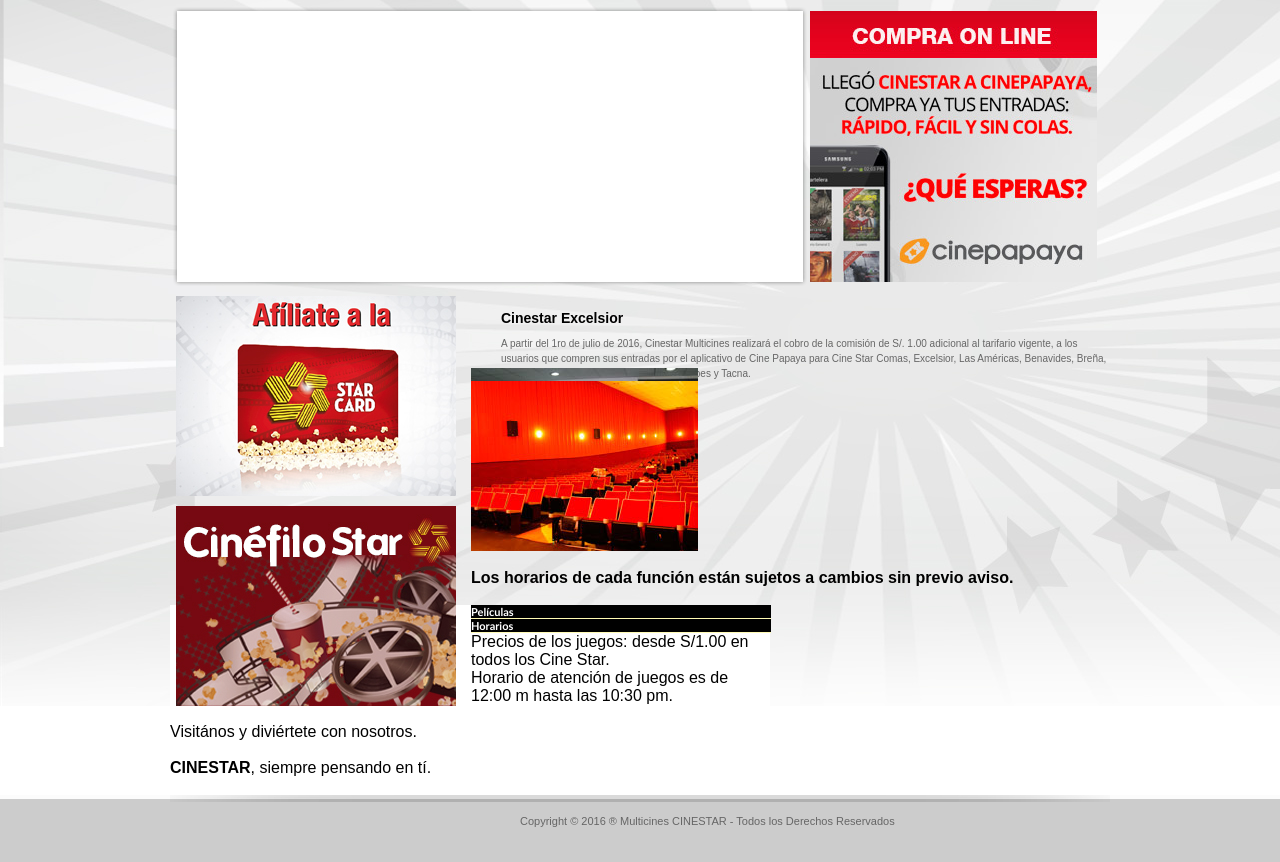
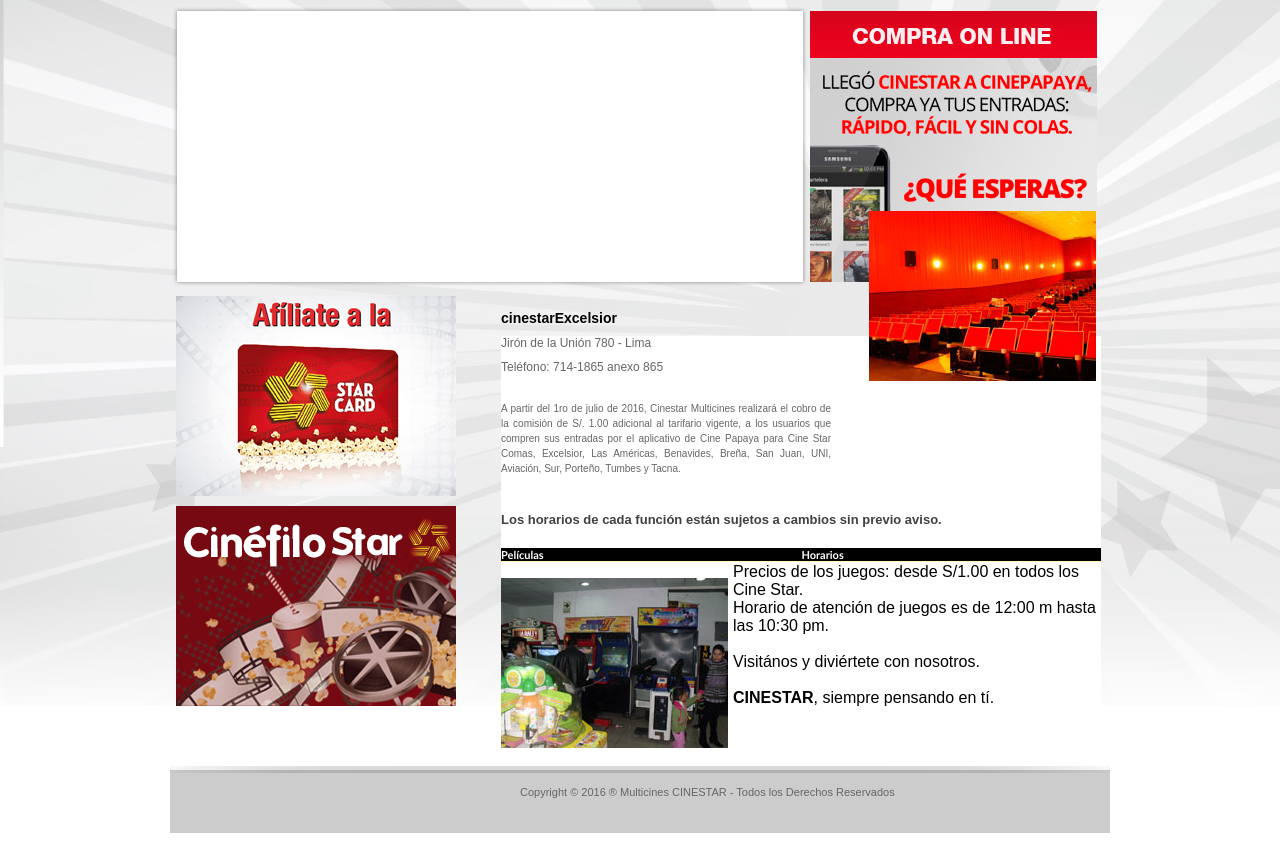
Before and after one commit to pamelafiguer/Cinestar, a Flask app: page /cines/1 in a window 1280 px wide. Shown: the part 194-1056 px from the top of the page. After the commit the page ends 1027 px from the top, so only its background shows below. Run offline with Flask 3, Linux system fonts and the light colour scheme.

Commit message:
Cinestar.python

```diff
--- a/app/app.py
+++ b/app/app.py
@@ -1,80 +1,164 @@
 from flask import Flask, render_template, url_for
+
 import mysql.connector
+
 
 app = Flask (__name__)
 
+
 config = {
+
      'host' : 'localhost',
+
      'user' : 'root',
+
      'password' : '',
+
      'database' : 'cinestar'
+
 }
 
+
 configRemote = {
+
      'host' : 'srv1101.hstgr.io',
+
      'user' : 'u584908256_cinestar',
+
      'password' : 'Senati2023@',
+
      'database' : 'u584908256_cinestar'
+
 }
+
 
 cnx = mysql.connector.connect(**config)
 
+
 @app.route('/')
+
 def index():
+
      print(url_for('index'))
      print(url_for('cines'))
      print(url_for('peliculas'))
-     print(url_for('nombre', id = '1'))
-     print(url_for('cines', nombre = 'print(CinestarExcelsior)'))
+
+     print(url_for('peli', id = '1'))
+
+     print(url_for('cines', nombre = 'CinestarExcelsior)'))
+
 
 
      return render_template('index.html')
 
 
+
 @app.route('/cines')
+
 def cines():
+
      cursor = cnx.cursor(dictionary=True)
+
      cursor.callproc('sp_getCines')
+
      for data in cursor.stored_results():
+
           cines = data.fetchall()
      cursor.close()
+
      #return cines
+
      return render_template('cines.html', cines=cines)
 
+
 @app.route('/cartelera')
+
 def peliculas():
 
+
      cursor = cnx.cursor(dictionary=True)
+
      cursor.callproc('sp_getPeliculass')
+
      for data in cursor.stored_results():
+
           peliculas = data.fetchall()
      cursor.close()
+
      #return peliculas
+
      return render_template('peliculas.html', peliculas=peliculas)
 
-@app.route('/peliculas/cartelera/<id>')
-def nombre(id):
+
+@app.route('/cartelera/<id>')
+
+def peli(id):
+
      cursor = cnx.cursor(dictionary=True)
+
      cursor.callproc('sp_getPelicula', (1, ))
+
      for data in cursor.stored_results():
+
           nombre = data.fetchall()
      cursor.close()
+
      #return nombre
+
      return render_template('pelicula.html', pelicula=nombre)
+
+
+
+#@app.route('/cines/<nombre>')
+
+#def cine(nombre):
+
+ #    cursor = cnx.cursor(dictionary=True)
+
+ #    A = cursor.callproc('sp_getCineTarifas',(1,))
+
+ #    B = cursor.callproc('sp_getCinePeliculas',(1,))
+
+ #    C = cursor.callproc('sp_getCines')
+
+
+  #   for data in cursor.stored_results():
+
+  #        ciness = data.fetchall()
+
+    # cursor.close()
+
+  #   return ciness
+
+   #  return render_template('cine.html', cine=ciness)
+
+
 
 
 @app.route('/cines/<nombre>')
 def cine(nombre):
-     cursor = cnx.cursor(dictionary=True)
-     cursor.callproc('sp_getCineTarifas',(1, ))
-     cursor.callproc('sp_getCinePeliculas',(1, ))
-     cursor.callproc('sp_getCines')
-     for data in cursor.stored_results():
-          cine = data.fetchall()
-     cursor.close()
-     #return cine
-     return render_template('cine.html', cine=cine)
+    cursor = cnx.cursor(dictionary=True)
 
+    cursor.callproc('sp_getCineTarifas', (1,))
+    for data in cursor.stored_results():
+        tarifas = data.fetchall()
+
+    cursor.nextset()
+
+    cursor.callproc('sp_getCinePeliculas', (1,))
+    for data in cursor.stored_results():
+        peliculas = data.fetchall()
+
+    cursor.nextset()
+
+    cursor.callproc('sp_getCines')
+    for data in cursor.stored_results():
+        cines = data.fetchall()
+
+    cursor.close()
+
+    return render_template('cine.html', tarifas=tarifas, peliculas=peliculas, cines=cines)
 
 if __name__ == '__main__':
+
     app.run(debug=True, port=5000)
--- a/app/templates/cine.html
+++ b/app/templates/cine.html
@@ -1,60 +1,62 @@
-{% extends 'cines.html' %}
+{% extends 'index.html' %}
 
 
 {% block contenido_interno %}
 
-<h2>Cinestar Excelsior</h2>
-        {% for cines in cine %}
+
+
+<h2>cinestarExcelsior</h2>
 <div class="cine-info">
 	<div class="cine-info datos">
-						<p>{{ cines.RazonSocial}}</p>
-						<p>Teléfono: {{ cines.Telefonos }} anexo 865</p>
+		<p>Jirón de la Unión 780 - Lima</p>
+		<p>Teléfono: 714-1865 anexo 865</p>
 		<br/>
-		{% endfor %}
 
-		{% for cines in cine %}
+
+  {% for tarifa in tarifas %}
 		<div class="tabla">
 			<div class="fila">
-								<div class="celda-titulo">{{ cines.DiasSemana }}</div>
-								<div class="celda">{{ cines.Precio }}</div>
+				<div class="celda-titulo">{{ tarifa.DiasSemana }}</div>
+				<div class="celda">{{ tarifa.Precio }}</div>
 			</div>
 		</div>
-		{% endfor %}
+   {% endfor  %}
+
 <div class="aviso">
-							<p>A partir del 1ro de julio de 2016, Cinestar Multicines realizará el cobro de la comisión de S/. 1.00 adicional al tarifario vigente, a los usuarios que compren sus entradas por el aplicativo de Cine Papaya para Cine Star Comas, Excelsior, Las Américas, Benavides, Breña, San Juan, UNI, Aviación, Sur, Porteño, Tumbes y Tacna.</p>
+	<p>A partir del 1ro de julio de 2016, Cinestar Multicines realizará el cobro de la comisión de S/. 1.00
+		adicional al tarifario vigente, a los usuarios que compren sus
+		entradas por el aplicativo de Cine Papaya para Cine Star Comas,
+		 Excelsior, Las Américas, Benavides, Breña, San Juan, UNI, Aviación,
+		  Sur, Porteño, Tumbes y Tacna.</p>
 		</div>
-					</div>
-					<img src="img/cine/1.2.jpg"/>
-					<br/><br/><h4>Los horarios de cada función están sujetos a cambios sin previo aviso.</h4><br/>
 
-					<div class="cine-info peliculas">
+	</div> <img src="{{ url_for( 'static', filename = 'img/cine/1.2.jpg')}}"/> <br/><br/>
+	<h4>Los horarios de cada función están sujetos a cambios sin previo aviso.</h4>
+	<br/> <div class="cine-info peliculas">
 		<div class="tabla">
 			<div class="fila">
 				<div class="celda-cabecera">Películas</div>
 				<div class="celda-cabecera">Horarios</div>
 			</div>
-		{% for cines in cine %}
+	{% for pelicula in peliculas %}
+
+
 		<div class="fila impar">
-								<div class="celda-titulo">{{ cines.Titulo }}</div>
-								<div class="celda">{{ cines.Horarios }}</div>
+			<div class="celda-titulo">{{ pelicula.Titulo }}</div>
+			<div class="celda">{{ pelicula.Horarios }}</div>
 	     </div>
 
+    {% endfor %}
+<div> <img style="float:left; margin-top : 15px;" src="{{ url_for( 'static', filename = 'img/cine/1.3.jpg') }}" alt="Imagen del cine"/>
+	<span class="tx_gris">Precios de los juegos: desde S/1.00 en todos los Cine Star.<br/>
+		 Horario de atención de juegos es de 12:00 m hasta las 10:30 pm.
+
+		  <br/><br/> Visitános y diviértete con nosotros.<br/>
+		  <br/> <b>CINESTAR</b>, siempre pensando en tí.
+		</span>
 	 </div>
 	 </div>
 	 </div>
-		{% endfor %}
-				<div>
-					<img style="float:left;" src="img/cine/1.3.jpg" alt="Imagen del cine"/>
-					<span class="tx_gris">Precios de los juegos: desde S/1.00 en todos los Cine Star.<br/>
-						Horario de atención de juegos es de 12:00 m hasta las 10:30 pm.
-						<br/><br/>
-						Visitános y diviértete con nosotros.
-						<br/><br/>
-						<b>CINESTAR</b>, siempre pensando en tí.
-					</span>
-				</div>
 
-			</div>
-		</div>
 
 {% endblock %}
--- a/app/templates/cines.html
+++ b/app/templates/cines.html
@@ -11,7 +11,7 @@
 		<span>{{ cine.Direccion }} - {{ cine.Detalle }}<br/><br/>Teléfono: {{ cine.Telefonos}} anexo 865</span>
 	</div>
 	<br/>
-	<a href="{{ url_for('cine', nombre= 'print(CinestarExcelsior)')}}">
+	<a href="{{ url_for('cine', nombre= 'cinestarExcelsior')}}">
 		<img src="{{ url_for('static', filename ='img/varios/ico-info2.png') }}" width="150" height="40"/>
 	</a>
     </div>
--- a/app/templates/peliculas.html
+++ b/app/templates/peliculas.html
@@ -11,12 +11,12 @@
 						<p> {{ pelicula.Sinopsis }}</p>
 						<br/>
                        	<div class="boton-pelicula">
-                       		<a href="{{ url_for('nombre', id = '1') }}" >
+                       		<a href= "{{ url_for('peli', id = '1') }}">
                        			<img src="{{ url_for('static', filename ='img/varios/btn-mas-info.jpg') }}" width="120" height="30" alt="Ver info"/>
                        		</a>
                			</div>
                			<div class="boton-pelicula">
-               				<a href="https://www.youtube.com/v/v3fspveODBI" target=_blank  onclick="return hs.htmlExpand(this, { objectType: 'iframe' } )" >
+               				<a href="https://www.youtube.com/v/"  target=_blank  onclick="return hs.htmlExpand(this, { objectType: 'iframe' } )" >
                					<img src="{{ url_for('static', filename ='img/varios/btn-trailer.jpg') }}" width="120" height="30" alt="Ver trailer"/>
                				</a>
                         </div>
```
Lines whose indentation alone changed are shown as unchanged.
